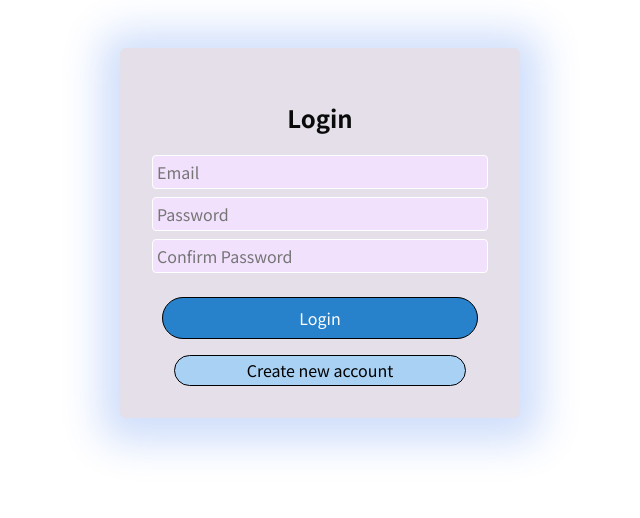
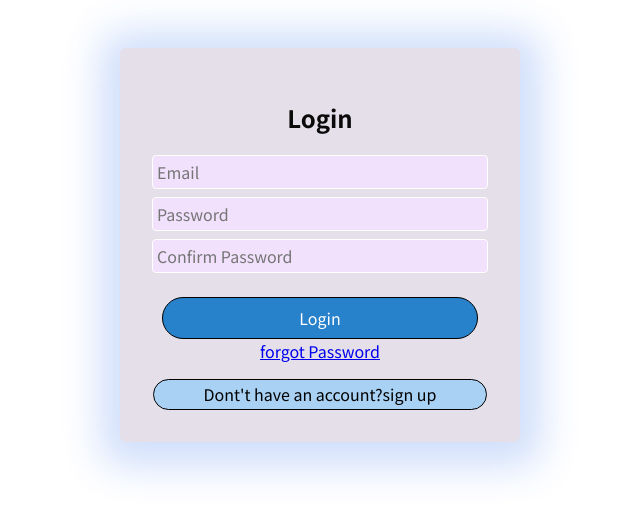
Before and after one commit to jitujiten/Expense-Tracker-Pro-2, a React (Create React App) app: page / in a window 1280 px wide. Both pictures are taken after a click on the button "Have an account?LogIn". Shown: the top 518 px of the page, without its empty margins (320-960 px from the left). Built offline with nearby package versions, Linux system fonts and the light colour scheme.

Commit message:
Added login-page

```diff
--- a/src/Component/Login/Login.js
+++ b/src/Component/Login/Login.js
@@ -1,4 +1,4 @@
-import { useState, useRef,useContext } from "react";
+import { useState, useRef, useContext } from "react";
 import AuthContext from "../Context/Auth-Context/Auth-Context";
 import classes from "./Login.module.css";
 
@@ -7,43 +7,43 @@ const LogIn = () => {
   const passwordInputRef = useRef();
   const confirmpassword=useRef();
 
-  const ctx=useContext(AuthContext)
+  const ctx = useContext(AuthContext);
+
 
   const [isLogin, setIsLogin] = useState(false);
 
-  const [isLoading,setIsLoading]=useState(false);
-
+  const [isLoading, setIsLoading] = useState(false);
 
   const switchAuthModeHandler = () => {
     setIsLogin((prevState) => !prevState);
   };
 
   const submitHandler = (e) => {
+
     e.preventDefault();
 
-    let enteredemail = emailItnputRef.current.value;
+
+ let  enteredemail = emailItnputRef.current.value;
   let enteredpassword = passwordInputRef.current.value;
+  let Confirmpassword =confirmpassword.current.value;
 
-    let Confirmpassword =  confirmpassword.current.value
-
-
-
-    if(enteredpassword!==Confirmpassword){
+  if (enteredpassword !== Confirmpassword) {
     alert("password are not same");
     return;
   }
 
+
     setIsLoading(true);
     let url;
     if (isLogin) {
-        url='https://identitytoolkit.googleapis.com/v1/accounts:signInWithPassword?key=AIzaSyD5Ls-KCDVH0n1SoRjuqDNCBEmY10N3zaY'
+      url =
+        "https://identitytoolkit.googleapis.com/v1/accounts:signInWithPassword?key=AIzaSyD5Ls-KCDVH0n1SoRjuqDNCBEmY10N3zaY";
     } else {
-        url='https://identitytoolkit.googleapis.com/v1/accounts:signUp?key=AIzaSyD5Ls-KCDVH0n1SoRjuqDNCBEmY10N3zaY'
+      url =
+        "https://identitytoolkit.googleapis.com/v1/accounts:signUp?key=AIzaSyD5Ls-KCDVH0n1SoRjuqDNCBEmY10N3zaY";
     }
 
-      fetch(
-        url,
-        {
+    fetch(url, {
       method: "POST",
       body: JSON.stringify({
         email: enteredemail,
@@ -53,32 +53,39 @@ const LogIn = () => {
       headers: {
         "Content-Type": "application/json",
       },
-        }
-      ).then((res) => {
+    })
+      .then((res) => {
         setIsLoading(false);
         if (res.ok) {
-          emailItnputRef.current.value="";
-          passwordInputRef.current.value="";
-          confirmpassword.current.value="";
-          console.log("User has successfully signed up.")
+          emailItnputRef.current.value = "";
+          passwordInputRef.current.value = "";
+          confirmpassword.current.value = "";
+
+
           return res.json();
         } else {
           return res.json().then((data) => {
-           let errmessage ="Authentication Failed";
-           if(data && data.error && data.error.message){
-            errmessage= data.error.message;
+            let errmessage = "Authentication Failed";
+            if (data && data.error && data.error.message) {
+              errmessage = data.error.message;
             }
             throw new Error(errmessage);
           });
         }
-      }).then(data=>{
+      })
+      .then((data) => {
         ctx.Login(data.idToken);
-         localStorage.setItem("tokenid",data.idToken)
-         localStorage.setItem("emailid",data.email)
-      }).catch(err=>{
+        if(!isLogin){
+          console.log("User has successfully signed up.");
+        }else{
+          console.log("User has successfully Loged In.");
+        }
+        localStorage.setItem("tokenid", data.idToken);
+        localStorage.setItem("emailid", data.email);
+      })
+      .catch((err) => {
         alert(err.message);
-      })
-
+      });
   };
 
   return (
@@ -86,7 +93,14 @@ const LogIn = () => {
       <h1>{isLogin ? "Login" : "Sign Up"}</h1>
       <form onSubmit={submitHandler}>
         <div className={classes.control}>
-          <input type="email" id="email" required ref={emailItnputRef} placeholder="Email"/>
+          <input
+            type="email"
+            id="email"
+            required
+            ref={emailItnputRef}
+            placeholder="Email"
+
+          />
         </div>
         <div className={classes.control}>
           <input
@@ -95,6 +109,7 @@ const LogIn = () => {
             required
             ref={passwordInputRef}
             placeholder="Password"
+            autoComplete="password"
           />
         </div>
       <div className={classes.control}>
@@ -104,17 +119,21 @@ const LogIn = () => {
             required
             ref={confirmpassword}
             placeholder="Confirm Password"
+            autoComplete="password"
           />
         </div>
         <div className={classes.actions}>
           {!isLoading && <button>{isLogin ? "Login" : "Sign Up"}</button>}
           {isLoading && <p>Sending Request....</p>}
+          {isLogin &&<a href="true">forgot Password</a>}
           <button
             type="button"
             className={classes.toggle}
             onClick={switchAuthModeHandler}
           >
-            {isLogin ? "Create new account" : "Have an account?LogIn"}
+            {isLogin
+              ? "Dont't have an account?sign up"
+              : "Have an account?LogIn"}
           </button>
         </div>
       </form>
--- a/src/Component/Login/Login.module.css
+++ b/src/Component/Login/Login.module.css
@@ -57,7 +57,7 @@
     background-color: #a8d1f3;
     color: #000000;
     border: 1px solid #000000;
-    padding: 0.15rem 4.5rem;
+    padding: 0.15rem 3.1rem;
   }
 
   .actions .toggle:hover {
--- a/src/Component/Login/PasswordChange.js
+++ b/src/Component/Login/PasswordChange.js
@@ -1,4 +1,3 @@
-import { useHistory } from "react-router-dom";
 import React, { useRef, useContext } from "react";
 import classes from "./Password.module.css";
 import AuthContext from "../Context/Auth-Context/Auth-Context";
@@ -8,7 +7,6 @@ const Passwordchanger = () => {
 
   const ctx = useContext(AuthContext);
 
-  const history = useHistory();
 
   const submitHandler = (e) => {
     e.preventDefault();
@@ -16,7 +14,7 @@ const Passwordchanger = () => {
     const enterednewpassword = passwordref.current.value;
 
     fetch(
-      "https://identitytoolkit.googleapis.com/v1/accounts:update?key=AIzaSyCtAB2ySpP41rMWn_UdbtdGgUXfepvS18I",
+      "https://identitytoolkit.googleapis.com/v1/accounts:update?key=AIzaSyD5Ls-KCDVH0n1SoRjuqDNCBEmY10N3zaY",
       {
         method: "POST",
         body: JSON.stringify({
@@ -29,9 +27,9 @@ const Passwordchanger = () => {
         },
       }
     ).then((res) => {
-      history.replace("/");
       localStorage.removeItem("tokenid");
       localStorage.removeItem("emailid");
+      alert("password changed successfully")
       ctx.Logout();
     });
   };
--- a/src/index.js
+++ b/src/index.js
@@ -1,7 +1,7 @@
 import ReactDOM from 'react-dom/client';
-
+import { AuthContextProvider } from './Component/Context/Auth-Context/Auth-Context';
 import './index.css';
 import App from './App';
 
 const root = ReactDOM.createRoot(document.getElementById('root'));
-root.render(<App />);
+root.render(<AuthContextProvider><App /></AuthContextProvider>);
```
Lines whose indentation alone changed are shown as unchanged.
